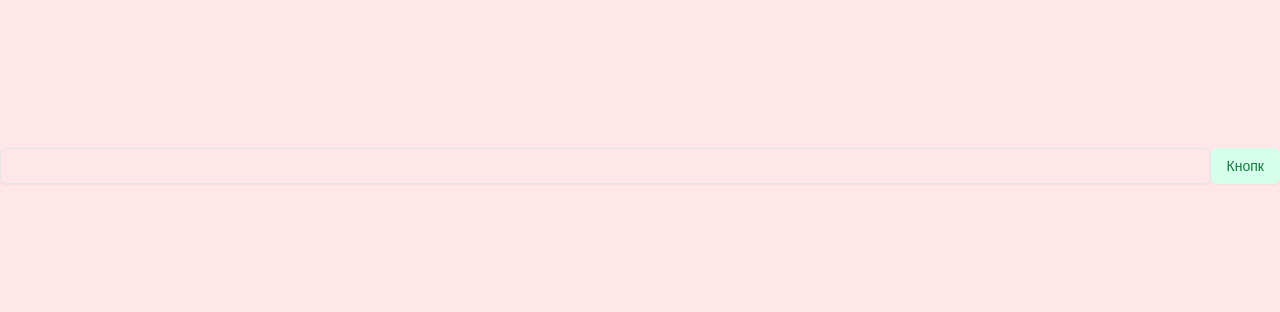
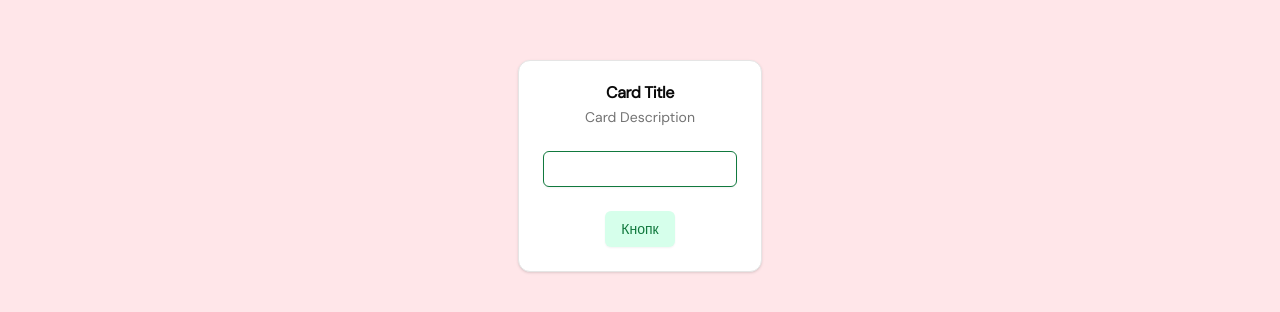
Before and after one commit to PushkinDenis/ai-social, a React (Vite) app: page / in a window 1280 px wide. Shown: the part 234-546 px from the top of the page. Built offline with nearby package versions, Linux system fonts and the light colour scheme.

Commit message:
Add card

```diff
--- a/src/App.tsx
+++ b/src/App.tsx
@@ -1,5 +1,13 @@
 import { FC, useRef } from 'react';
 import { Button } from '@/components/ui/button';
+import {
+  Card,
+  CardContent,
+  CardDescription,
+  CardFooter,
+  CardHeader,
+  CardTitle,
+} from '@/components/ui/card';
 import { Input } from '@/components/ui/input';
 
 export const App: FC = () => {
@@ -10,8 +18,16 @@ export const App: FC = () => {
   };
 
   return (
-    <div className="flex bg-lightRed text-red w-full h-screen items-center justify-center">
-      <Input ref={inputRef}></Input>
+    <div className="flex flex-col bg-lightRed text-red w-full h-screen items-center justify-center">
+      <Card className="flex flex-col items-center justify-center">
+        <CardHeader>
+          <CardTitle>Card Title</CardTitle>
+          <CardDescription>Card Description</CardDescription>
+        </CardHeader>
+        <CardContent>
+          <Input ref={inputRef} className="outline-violet-800"></Input>
+        </CardContent>
+        <CardFooter>
           <Button
             variant={'destructive'}
             onClick={handleRef}
@@ -19,6 +35,8 @@ export const App: FC = () => {
           >
             Кнопк
           </Button>
+        </CardFooter>
+      </Card>
     </div>
   );
 };
--- /dev/null
+++ b/src/components/ui/card.tsx
@@ -0,0 +1,42 @@
+import { FC, HTMLAttributes, Ref } from 'react';
+import { cn } from '@/lib/utils';
+
+interface ICardProps extends HTMLAttributes<HTMLDivElement> {
+  ref?: Ref<HTMLDivElement>;
+}
+
+export const Card: FC<ICardProps> = ({ className, ref, ...props }) => (
+  <div
+    ref={ref}
+    className={cn('rounded-xl border bg-card text-card-foreground shadow', className)}
+    {...props}
+  />
+);
+
+export const CardHeader: FC<ICardProps> = ({ className, ref, ...props }) => (
+  <div
+    ref={ref}
+    className={cn('flex flex-col items-center space-y-1.5 p-6', className)}
+    {...props}
+  />
+);
+
+export const CardTitle: FC<ICardProps> = ({ className, ref, ...props }) => (
+  <div
+    ref={ref}
+    className={cn('font-semibold leading-none tracking-tight', className)}
+    {...props}
+  />
+);
+
+export const CardDescription: FC<ICardProps> = ({ className, ref, ...props }) => (
+  <div ref={ref} className={cn('text-sm text-muted-foreground', className)} {...props} />
+);
+
+export const CardContent: FC<ICardProps> = ({ className, ref, ...props }) => (
+  <div ref={ref} className={cn('p-6 pt-0', className)} {...props} />
+);
+
+export const CardFooter: FC<ICardProps> = ({ className, ref, ...props }) => (
+  <div ref={ref} className={cn('flex items-center p-6 pt-0', className)} {...props} />
+);
--- a/src/index.css
+++ b/src/index.css
@@ -31,7 +31,7 @@
     --destructive: 0 84.2% 60.2%;
     --destructive-foreground: 0 0% 98%;
     --border: 0 0% 89.8%;
-    --input: 0 0% 89.8%;
+    --input: 146.286, 76%, 27%;
     --ring: 0 0% 3.9%;
     --radius: 0.5rem;
     --chart-1: 12 76% 61%;
```
Lines whose indentation alone changed are shown as unchanged.
